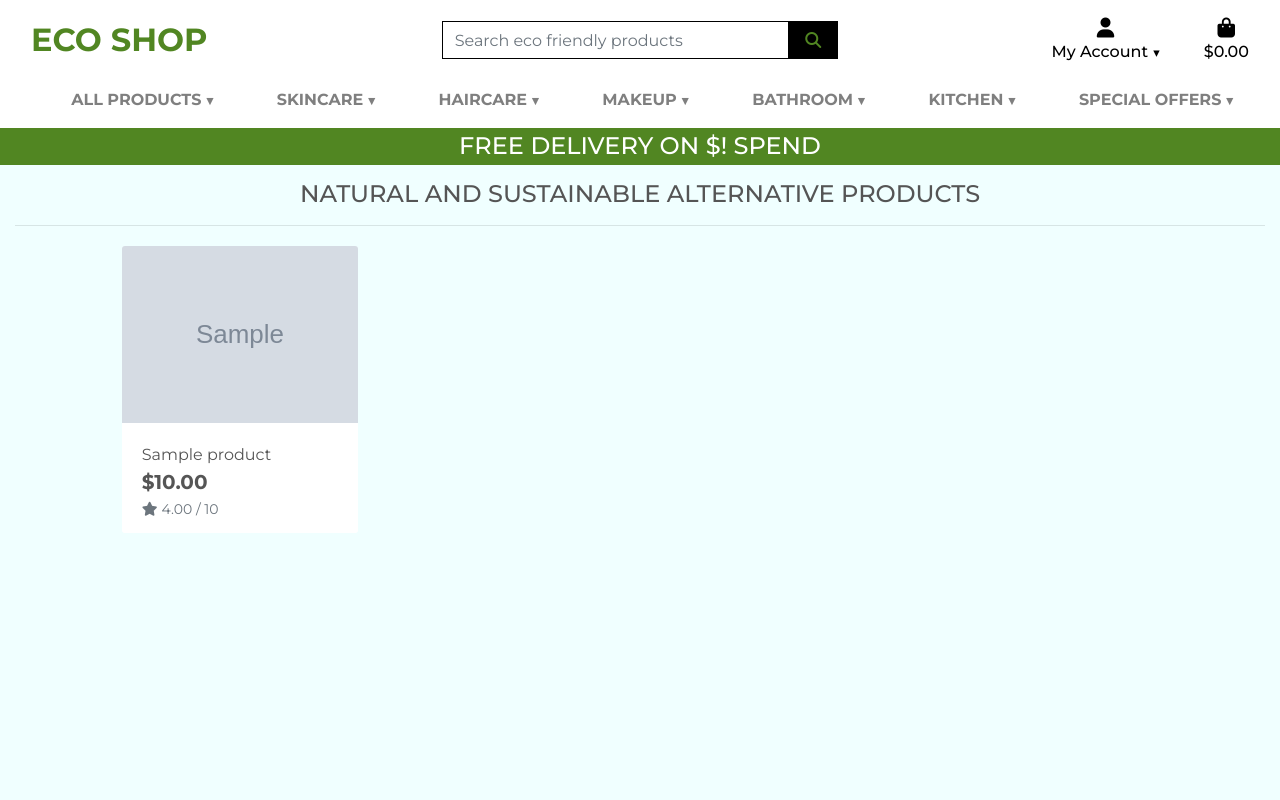
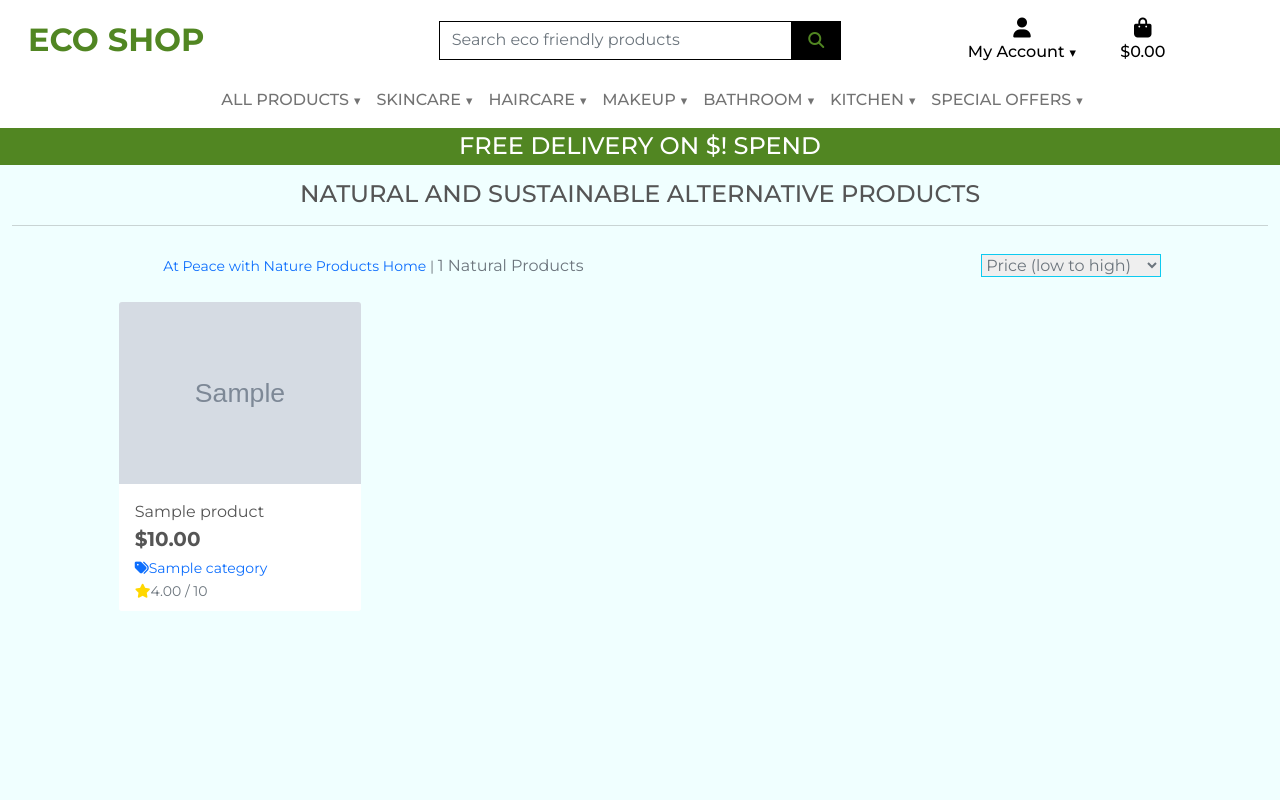
Before and after one commit to Cutbert1/Eco-Shop, a Django app: a page that uses templates/base.html in a window 1280 px wide. Run offline with Django 4.2, Linux system fonts and the light colour scheme; tables that the repository leaves empty hold one stand-in row (values such as "Sample post"); grey boxes marked "Sample" are stand-in pictures; some libraries are stand-ins or nearby versions.

Commit message:
Add counts for products and sorting

```diff
--- a/products/templates/products/products.html
+++ b/products/templates/products/products.html
@@ -21,7 +21,31 @@
         </div>
         <div class="row">
             <div class="product-container col-10 offset-1">
-                <div class="row mt-1 mb-2"></div>
+                <div class="row mt-1 mb-2">
+                    <div class="col-12 col-md-6 my-auto order-md-last d-flex justify-content-center justify-content-md-end">
+                        <div class="sort-select-wrapper w-60">
+                            <select id="sort-selector" class="custom-select  text-muted custom-select-sm rounded-0 border border-{% if current_sorting != 'None_None' %}info{% else %}black{% endif %}">
+                                <option value="reset" {% if current_sorting == 'None_None' %}selected{% endif %}>Sort by...</option>
+                                <option value="price_asc" {% if current_sorting == 'price_asc' %}selected{% endif %}>Price (low to high)</option>
+                                <option value="price_desc" {% if current_sorting == 'price_desc' %}selected{% endif %}>Price (high to low)</option>
+                                <option value="rating_asc" {% if current_sorting == 'rating_asc' %}selected{% endif %}>Rating (low to high)</option>
+                                <option value="rating_desc" {% if current_sorting == 'rating_desc' %}selected{% endif %}>Rating (high to low)</option>
+                                <option value="name_asc" {% if current_sorting == 'name_asc' %}selected{% endif %}>Name (A-Z)</option>
+                                <option value="name_desc" {% if current_sorting == 'name_desc' %}selected{% endif %}>Name (Z-A)</option>
+                                <option value="category_asc" {% if current_sorting == 'category_asc' %}selected{% endif %}>Category (A-Z)</option>
+                                <option value="category_desc" {% if current_sorting == 'category_desc' %}selected{% endif %}>Category (Z-A)</option>
+                            </select>
+                        </div>
+                    </div>
+                    <div class="col-12 col-md-6 order-md-first">
+                        <p class="text-muted mt-3 text-center text-md-left">
+                            {% if search_term or current_categories or current_sorting != 'None_None' %}
+                                <span class="small"><a class="text-decoration-none" href="{% url 'products' %}">At Peace with Nature Products Home</a> | </span>
+                            {% endif %}
+                            {{ products|length }} Natural Products{% if search_term %} found for <strong>"{{ search_term }}"</strong>{% endif %}
+                        </p>
+                    </div>
+                </div>
                 <div class="row">
                     {% for product in products %}
                     <div class="col-sm-6 col-md-6 col-lg-4 col-xl-3">
@@ -35,9 +59,16 @@
                             <div class="card-footer bg-white pt-0 border-0 text-left">
                                 <div class="row">
                                     <div class="col">
-                                        <p class="lead mb-0 text-left font-weight-bold">${{ product.price }}</p>
+                                        <p class="lead mb-0 text-left fw-bold">${{ product.price }}</p>
+                                        {% if product.category %}
+                                        <p class="text-muted small mt-1 mb-0">
+                                            <a href="{% url 'products' %}?category={{ product.category.name }}" class="text-decoration-none">
+                                                <i class="fa-solid fa-tags"></i>{{ product.category.friendly_name }}
+                                            </a>
+                                        </p>
+                                        {% endif %}
                                         {% if product.rating %}
-                                            <small class="text-muted"><i class="fas fa-star mr-1"></i>{{ product.rating }} / 10</small>
+                                            <small class="text-muted"><i class="fa-solid fa-star"></i>{{ product.rating }} / 10</small>
                                         {% else %}
                                             <small class="text-muted">No Rating</small>
                                         {% endif %}
--- a/static/css/base.css
+++ b/static/css/base.css
@@ -20,6 +20,9 @@ body {
     color: #518622;
 }
 
+.fa-star {
+    color: gold;
+}
 .logo-font {
     text-transform: uppercase;
 }
--- a/templates/base.html
+++ b/templates/base.html
@@ -15,7 +15,8 @@
 
         <!-- Bootstrap CSS -->
         {% block corecss %}
-            <link rel="stylesheet" href="https://cdn.jsdelivr.net/npm/bootstrap@4.6.2/dist/css/bootstrap.min.css" integrity="sha384-xOolHFLEh07PJGoPkLv1IbcEPTNtaed2xpHsD9ESMhqIYd0nLMwNLD69Npy4HI+N" crossorigin="anonymous">
+            <link href="https://cdn.jsdelivr.net/npm/bootstrap@5.0.2/dist/css/bootstrap.min.css" rel="stylesheet" integrity="sha384-EVSTQN3/azprG1Anm3QDgpJLIm9Nao0Yz1ztcQTwFspd3yD65VohhpuuCOmLASjC" crossorigin="anonymous">
+            <!--<link rel="stylesheet" href="https://cdn.jsdelivr.net/npm/bootstrap@4.6.2/dist/css/bootstrap.min.css" integrity="sha384-xOolHFLEh07PJGoPkLv1IbcEPTNtaed2xpHsD9ESMhqIYd0nLMwNLD69Npy4HI+N" crossorigin="anonymous">-->
             <link rel="preconnect" href="https://fonts.googleapis.com">
             <link rel="preconnect" href="https://fonts.gstatic.com" crossorigin>
             <link href="https://fonts.googleapis.com/css2?family=Montserrat:ital,wght@0,100..900;1,100..900&display=swap" rel="stylesheet">
```
Also changed, not shown: products/templates/products/product_detail.html (+8 -1 lines).
